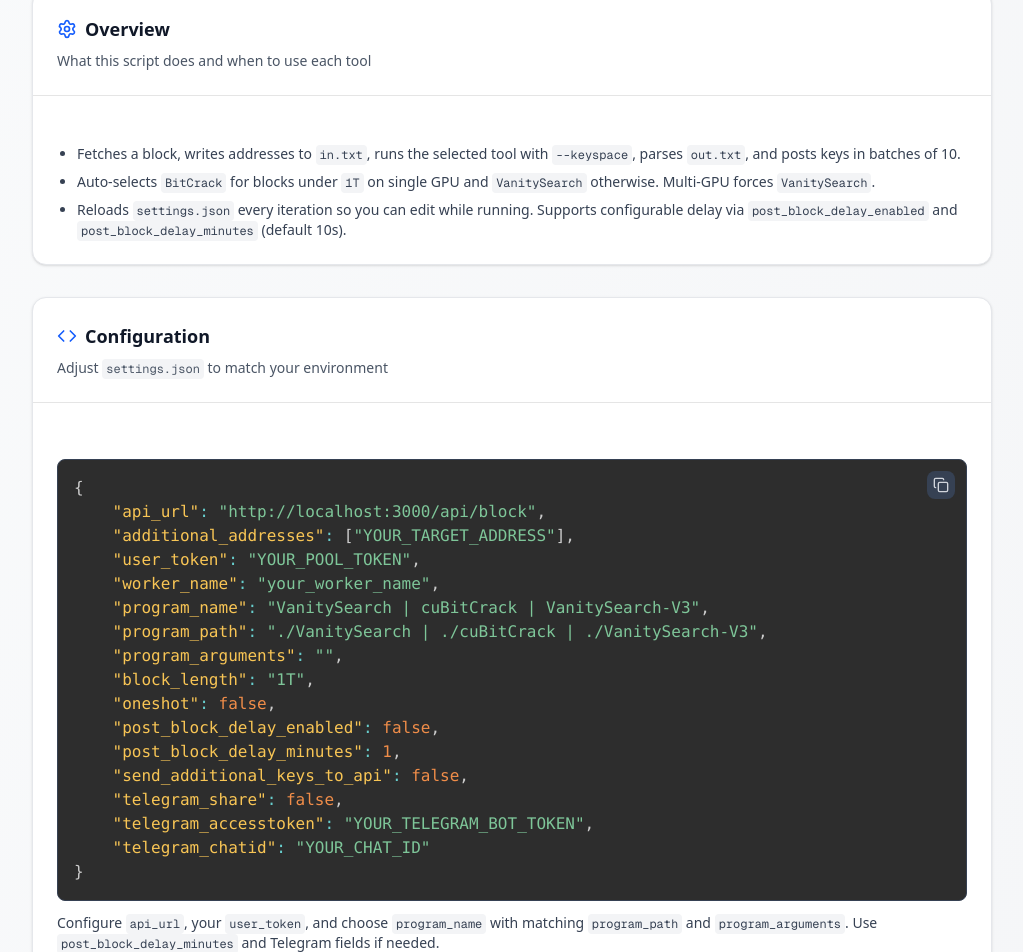
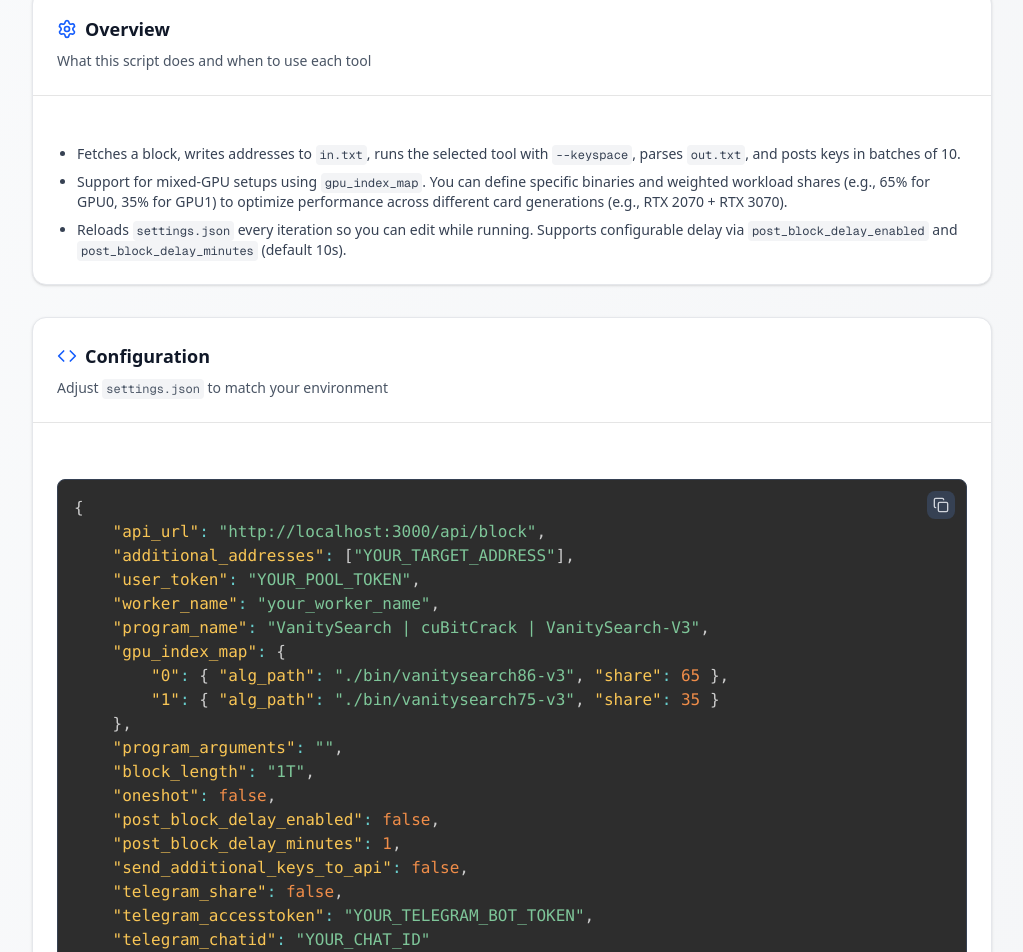
Before and after one commit to Miskecy/united-puzzle-pool, a Next.js app: page /docs/gpu-script in a window 1280 px wide. Shown: the part 395-1347 px from the top of the page, without its empty margins (128-1151 px from the left). Built offline with nearby package versions, Linux system fonts and the light colour scheme; no server answers; the database is empty.

Commit message:
docs: update gpu-script page with mixed-GPU and gpu_index_map instructions

```diff
--- a/src/app/docs/gpu-script/page.tsx
+++ b/src/app/docs/gpu-script/page.tsx
@@ -15,7 +15,10 @@ export default function GPUScriptDocs() {
     "user_token": "YOUR_POOL_TOKEN",
     "worker_name": "your_worker_name",
     "program_name": "VanitySearch | cuBitCrack | VanitySearch-V3",
-    "program_path": "./VanitySearch | ./cuBitCrack | ./VanitySearch-V3",
+    "gpu_index_map": {
+        "0": { "alg_path": "./bin/vanitysearch86-v3", "share": 65 },
+        "1": { "alg_path": "./bin/vanitysearch75-v3", "share": 35 }
+    },
     "program_arguments": "",
     "block_length": "1T",
     "oneshot": false,
@@ -57,7 +60,7 @@ export default function GPUScriptDocs() {
 					<CardContent className="pt-6">
 						<ul className="text-gray-700 text-sm space-y-2 list-disc pl-5">
 							<li>Fetches a block, writes addresses to <code className="px-1 py-0.5 bg-gray-100 rounded text-xs font-mono">in.txt</code>, runs the selected tool with <code className="px-1 py-0.5 bg-gray-100 rounded text-xs font-mono">--keyspace</code>, parses <code className="px-1 py-0.5 bg-gray-100 rounded text-xs font-mono">out.txt</code>, and posts keys in batches of 10.</li>
-							<li>Auto-selects <code className="px-1 py-0.5 bg-gray-100 rounded text-xs font-mono">BitCrack</code> for blocks under <code className="px-1 py-0.5 bg-gray-100 rounded text-xs font-mono">1T</code> on single GPU and <code className="px-1 py-0.5 bg-gray-100 rounded text-xs font-mono">VanitySearch</code> otherwise. Multi-GPU forces <code className="px-1 py-0.5 bg-gray-100 rounded text-xs font-mono">VanitySearch</code>.</li>
+							<li>Support for mixed-GPU setups using <code className="px-1 py-0.5 bg-gray-100 rounded text-xs font-mono">gpu_index_map</code>. You can define specific binaries and weighted workload shares (e.g., 65% for GPU0, 35% for GPU1) to optimize performance across different card generations (e.g., RTX 2070 + RTX 3070).</li>
 							<li>Reloads <code className="px-1 py-0.5 bg-gray-100 rounded text-xs font-mono">settings.json</code> every iteration so you can edit while running. Supports configurable delay via <code className="px-1 py-0.5 bg-gray-100 rounded text-xs font-mono">post_block_delay_enabled</code> and <code className="px-1 py-0.5 bg-gray-100 rounded text-xs font-mono">post_block_delay_minutes</code> (default 10s).</li>
 						</ul>
 					</CardContent>
@@ -74,7 +77,7 @@ export default function GPUScriptDocs() {
 					<CardContent className="pt-6">
 						<CodeSnippet code={exampleSettingsJson} lang="json" />
 
-						<p className="text-gray-700 text-sm mt-3">Configure <code className="px-1 py-0.5 bg-gray-100 rounded text-xs font-mono">api_url</code>, your <code className="px-1 py-0.5 bg-gray-100 rounded text-xs font-mono">user_token</code>, and choose <code className="px-1 py-0.5 bg-gray-100 rounded text-xs font-mono">program_name</code> with matching <code className="px-1 py-0.5 bg-gray-100 rounded text-xs font-mono">program_path</code> and <code className="px-1 py-0.5 bg-gray-100 rounded text-xs font-mono">program_arguments</code>. Use <code className="px-1 py-0.5 bg-gray-100 rounded text-xs font-mono">post_block_delay_minutes</code> and Telegram fields if needed.</p>
+						<p className="text-gray-700 text-sm mt-3">Configure <code className="px-1 py-0.5 bg-gray-100 rounded text-xs font-mono">api_url</code> and <code className="px-1 py-0.5 bg-gray-100 rounded text-xs font-mono">user_token</code>. Use <code className="px-1 py-0.5 bg-gray-100 rounded text-xs font-mono">gpu_index_map</code> to assign specific binaries and shares to each GPU index. The <code className="px-1 py-0.5 bg-gray-100 rounded text-xs font-mono">share</code> property allows you to balance the workload (e.g., giving a faster card a larger slice of the keyspace).</p>
 					</CardContent>
 				</Card>
 
```
